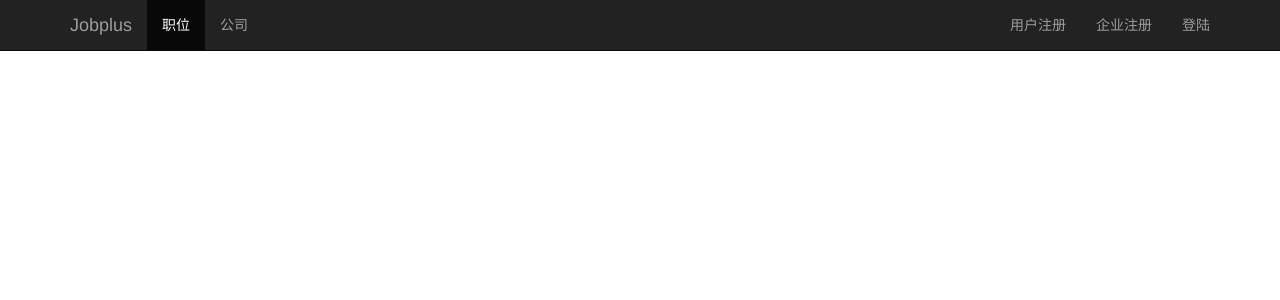
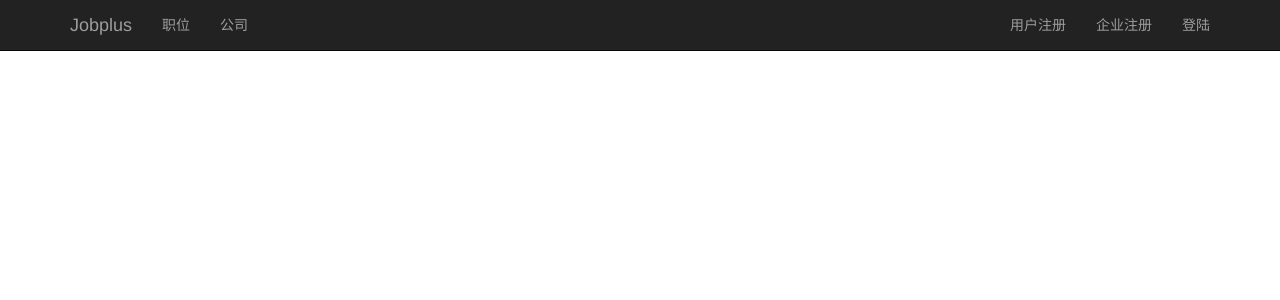
Before and after one commit to jcohao/jobplus6-3, a Flask app: page / in a window 1280 px wide. Shown: the top 300 px of the page. Run offline with Flask 2, Linux system fonts and the light colour scheme; some libraries are stand-ins or nearby versions.

Commit message:
# 导航栏添加了一个属性导致别的页面太靠上: #	jobplus/templates/base.html

```diff
--- a/jobplus/templates/base.html
+++ b/jobplus/templates/base.html
@@ -24,7 +24,7 @@
         <!-- Collect the nav links, forms, and other content for toggling -->
         <div class="collapse navbar-collapse" id="bs-example-navbar-collapse-1">
         <ul class="nav navbar-nav">
-            <li class="active"><a href="/">职位<span class="sr-only">(current)</span></a></li>
+            <li><a href="/job">职位<span class="sr-only">(current)</span></a></li>
             <li><a href="#">公司</a></li>
         </ul>
         <ul class="nav navbar-nav navbar-right">
```
